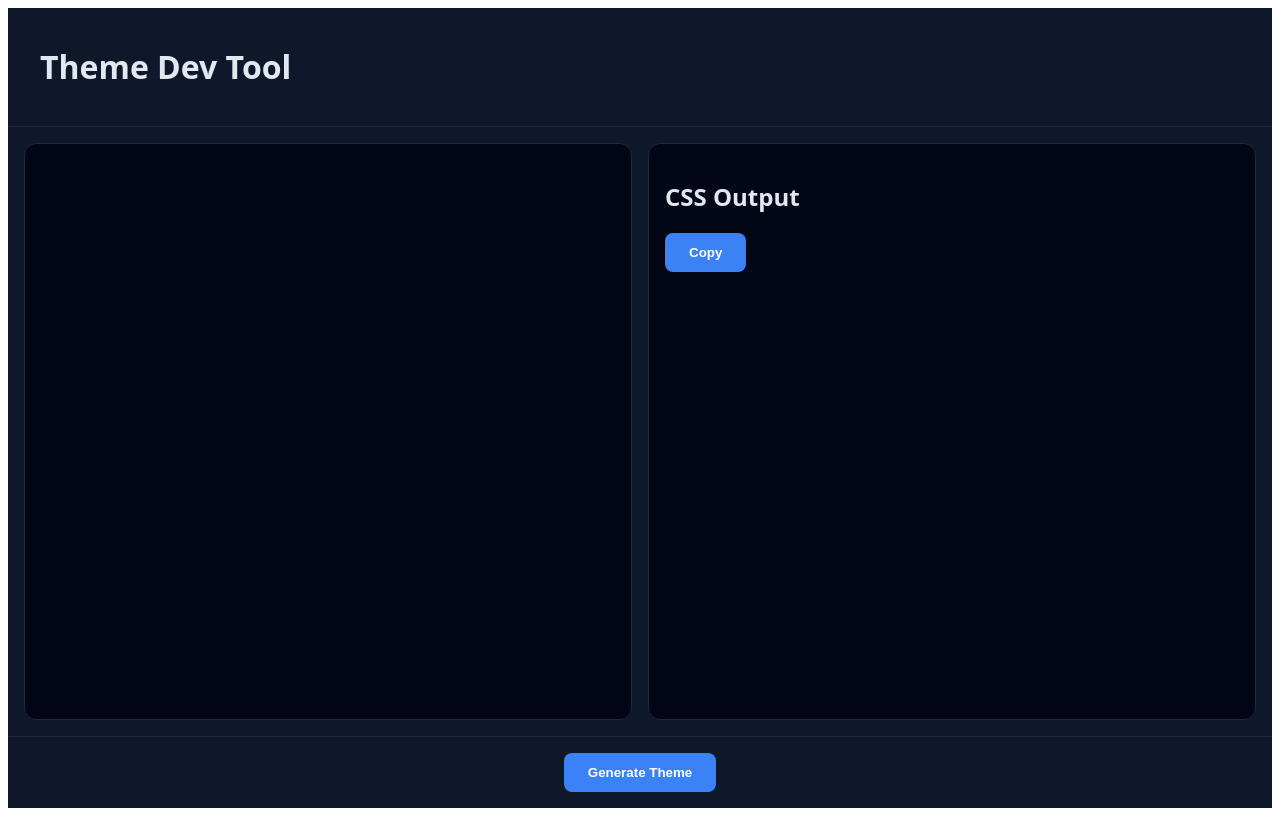
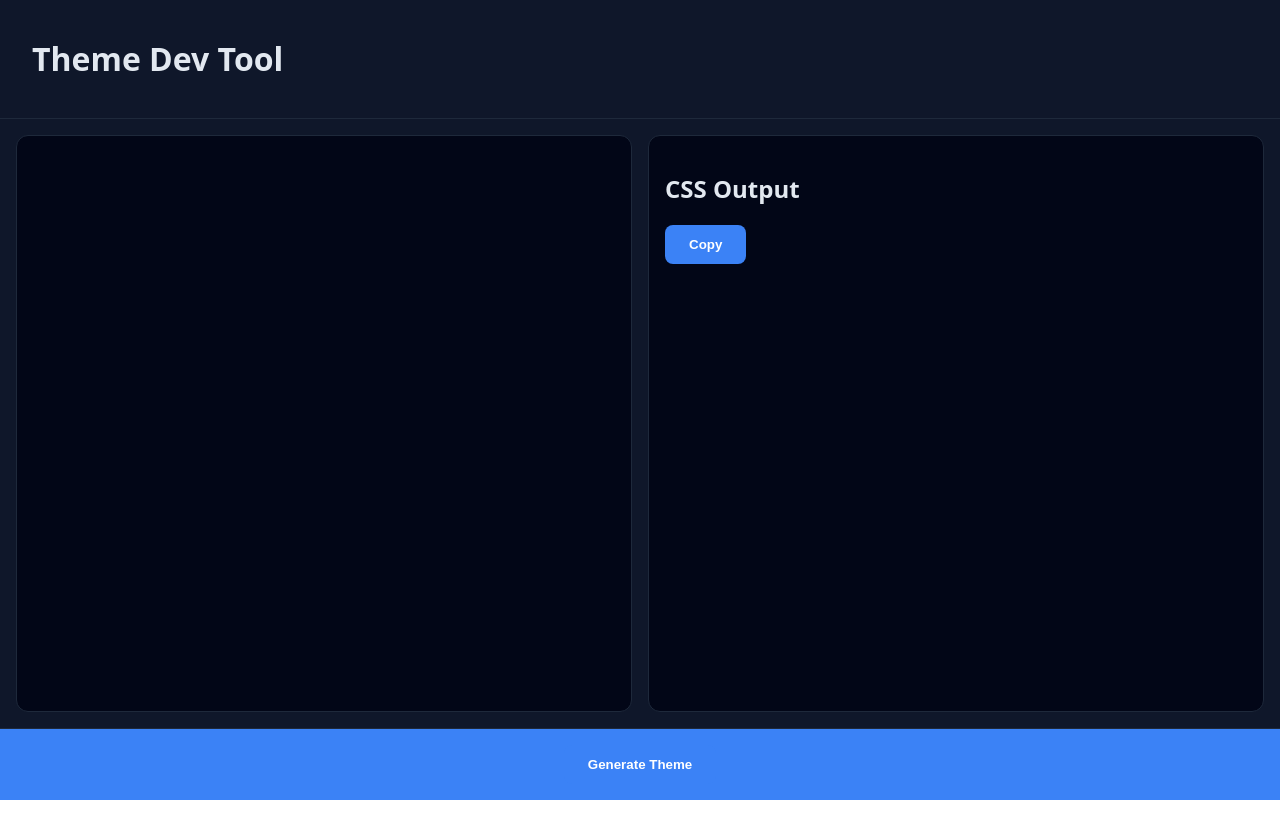
Before and after one commit to RodriguezRamiro/themedevstool, a React (Vite) app: page / in a window 1280 px wide. Built offline with nearby package versions, Linux system fonts and the light colour scheme.

Commit message:
changed layout styling using variables to apply theme to page for demo purposes.

```diff
--- a/src/App.css
+++ b/src/App.css
@@ -1,3 +1,69 @@
+:root {
+    --color-primary: #3b82f6;
+    --color-secondary: #6366f1;
+    --color-accent: #22c55e;
+
+    --color-background: #ffffff;
+    --color-surface: #f8fafc;
+    --color-text: #111827;
+  }
+
+  body {
+    margin: 0;
+
+    background: var(--color-background);
+
+    color: var(--color-text);
+
+    font-family: system-ui, sans-serif;
+  }
+
+  .navbar {
+    background: var(--color-primary);
+
+    color: white;
+
+    padding: 1rem;
+  }
+
+  .hero {
+    background: var(--color-surface);
+
+    padding: 2rem;
+  }
+
+  .section {
+    padding: 2rem;
+  }
+
+  .card-grid {
+    display: grid;
+
+    grid-template-columns: repeat(3, 1fr);
+
+    gap: 1rem;
+  }
+
+  .card {
+    background: var(--color-surface);
+
+    padding: 1rem;
+
+    border-radius: 10px;
+
+    border: 1px solid var(--color-secondary);
+  }
+
+  .footer {
+    background: var(--color-primary);
+
+    color: white;
+
+    padding: 1rem;
+
+    text-align: center;
+  }
+
 .app {
     min-height: 100vh;
     display: flex;
```
